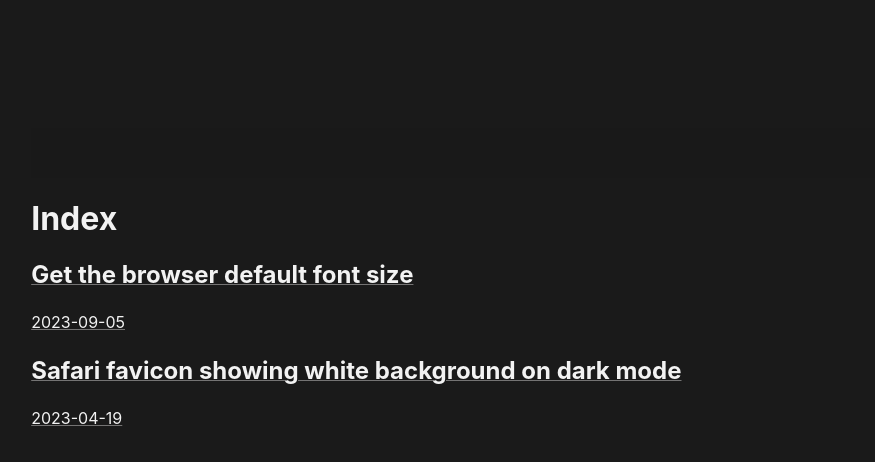
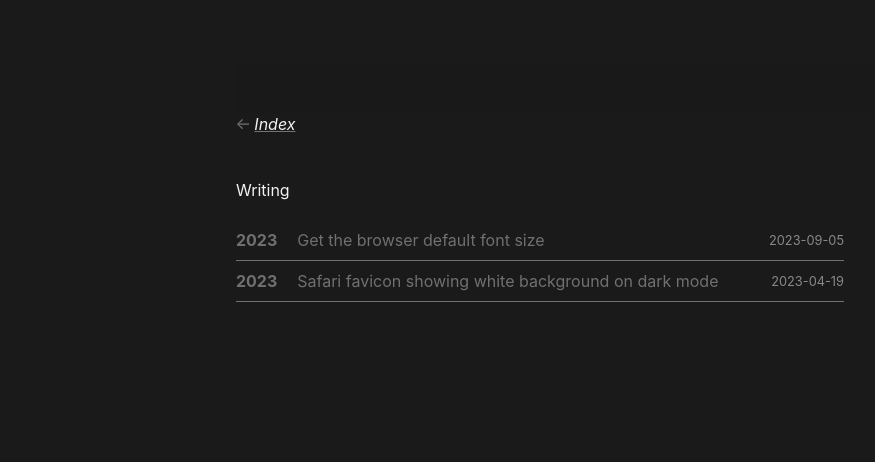
Before and after one commit to aseemchopra25/aseemchopra25.github.io, a React (Create React App) app: page /blog in a window 1280 px wide. Shown: the top 462 px of the page, without its empty margins (100-975 px from the left). Built offline with nearby package versions, Linux system fonts and the light colour scheme.

Commit message:
update: blog text hover effect

```diff
--- a/src/index.css
+++ b/src/index.css
@@ -31,9 +31,9 @@ code {
 }
 
 .main-content {
-  margin-top: 10%;
-  margin-left: 9%;
-  margin-right: 9%;
+  margin-top: 5%;
+  margin-left: 25%;
+  margin-right: 25%;
   max-width: 1200px;
   padding-left: 1rem;
   padding-right: 1rem;
@@ -70,6 +70,61 @@ code {
   background: linear-gradient(to bottom, rgba(26, 26, 26, 0) 0%, rgba(26, 26, 26, 0.3) 100%);
   pointer-events: none; /* Ensures clicks pass through to elements below */
   backdrop-filter: blur(10px); /* Stronger blur effect */
+}
+
+/* Blog */
+
+
+.blog-list {
+  font-family: -apple-system, BlinkMacSystemFont, 'Segoe UI', 'Roboto', 'Oxygen',
+    'Ubuntu', 'Cantarell', 'Fira Sans', 'Droid Sans', 'Helvetica Neue',
+    sans-serif;
+}
+
+.blog-list h1,
+.blog-list h2 {
+  color: #f2f2f2; /* Use the color that matches your design */
+}
+
+.post-entry {
+  display: flex;
+  align-items: center;
+  border-bottom: 0.1px solid #707070; /* This creates the horizontal line */
+  padding: 10px 0;
+}
+
+.post-year {
+  color: #707070; /* Lighter text color for the year */
+  margin-right: 20px;
+  font-weight: bold;
+}
+
+.post-link {
+  text-decoration: none; /* Removes the underline from links */
+  flex-grow: 1;
+  display: flex;
+  justify-content: space-between;
+  align-items: center;
+}
+
+.post-title {
+  font-size: 1em;
+  color: #707070;
+}
+
+.post-title {
+  font-size: 1em;
+  color: #707070;
+}
+
+.post-title:hover {
+  color: #f2f2f2; /* Changes the color to #f2f2f2 on hover */
+}
+
+.post-date {
+  color: #888; /* Lighter text color for the date */
+  font-size: 0.8em;
+  white-space: nowrap; /* Ensures the date does not wrap */
 }
 
 p {
@@ -116,6 +171,13 @@ a:hover {
   transform: rotate(45deg); /* Rotates the arrow to point right */
   color: #707070;
 }
+.arrow2 {
+  display: inline-block;
+  margin-left: 0;
+  margin-right: 5px;
+  transform: rotate(270deg);
+  color: #707070;
+}
 
 
 
--- a/src/pages/Blog.js
+++ b/src/pages/Blog.js
@@ -2,22 +2,22 @@ import React from 'react';
 import { Link } from 'react-router-dom';
 import posts from './posts.json'; // Assuming you have a JSON file with your posts' metadata
 
-const Blog = () => {
+const BlogList = () => {
   return (
-    <div>
-      <h1>Index</h1>
-      <section>
-        {posts.map(post => (
-          <article key={post.slug}>
-            <Link to={`/blog/${post.slug}`}>
-              <h2>{post.title}</h2>
-              <p>{post.date}</p>
-            </Link>
-          </article>
-        ))}
-      </section>
+    <div className="blog-list">
+      <Link to="/"><span className="arrow2">↑</span><em>Index</em></Link>
+      <p><br/>Writing</p>
+      {posts.map(post => (
+        <div key={post.slug} className="post-entry">
+          <div className="post-year">{post.date.split('-')[0]}</div>
+          <Link to={`/blog/${post.slug}`} className="post-link">
+            <div className="post-title">{post.title}</div>
+            <div className="post-date">{post.date}</div>
+          </Link>
+        </div>
+      ))}
     </div>
   );
 };
 
-export default Blog;
+export default BlogList;
```
